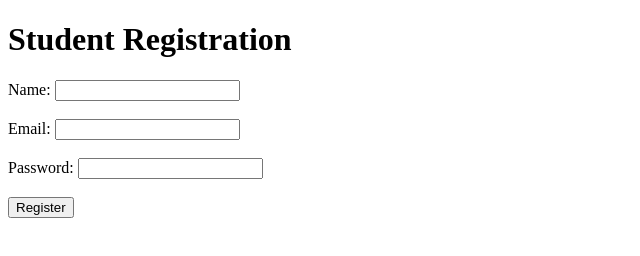
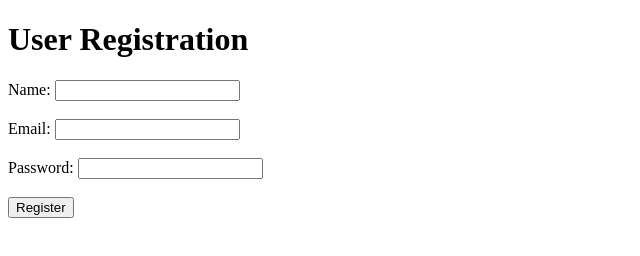
Before and after one commit to ronitsawle/registration, a plain HTML site: page index.html in a window 1280 px wide. Shown: the whole page, without its empty margins (0-640 px from the left). Drawn offline with Linux system fonts and the light colour scheme.

Commit message:
Update index.html

```diff
--- a/index.html
+++ b/index.html
@@ -6,7 +6,7 @@
   <title>Registration Page</title>
 </head>
 <body>
-  <h1>Student Registration</h1>
+  <h1>User Registration</h1>
 
   <form>
     <label>Name:</label>
```
